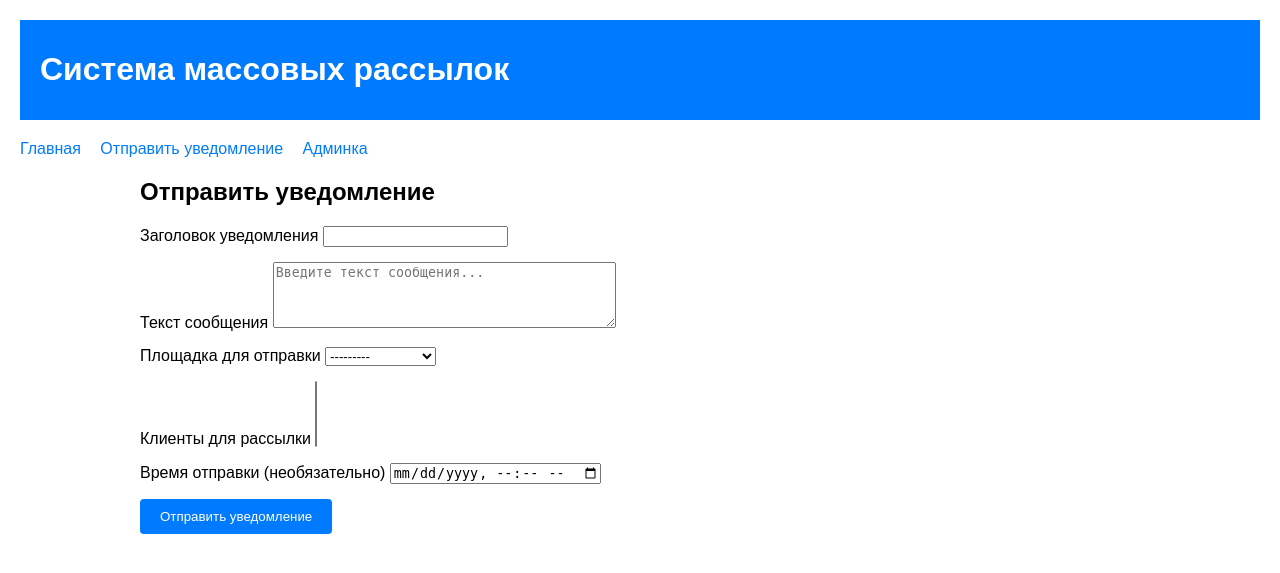
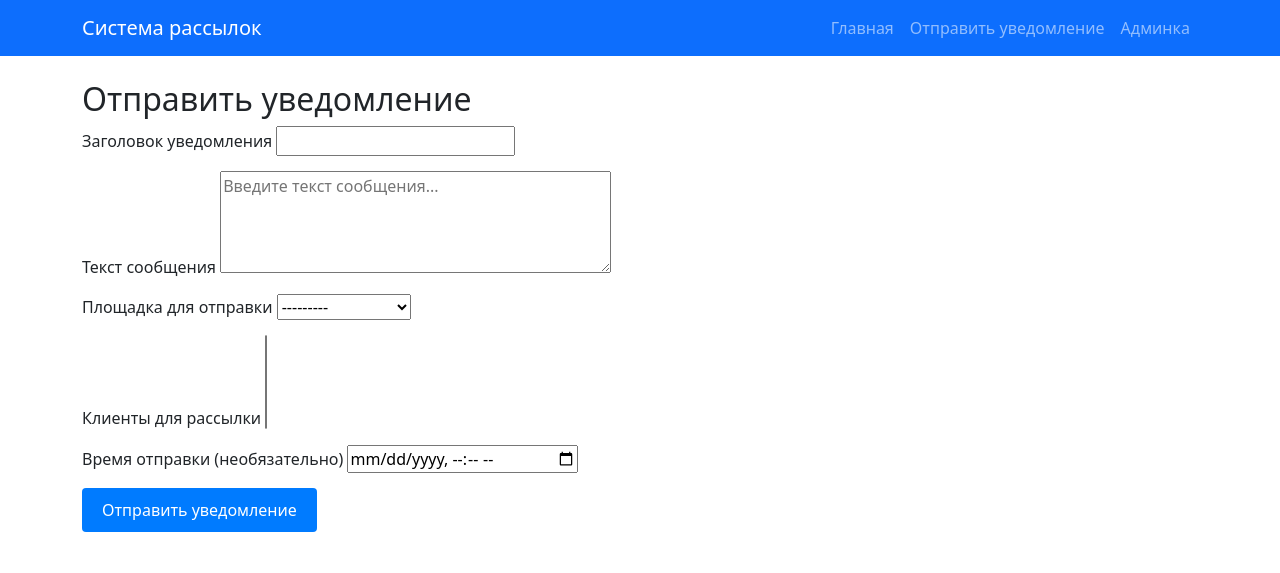
Before and after one commit to kenichiyamazaki/Telegram-SMS-Email-sender, a Django app: page /notifications/send/ in a window 1280 px wide. Shown: the top 573 px of the page. Run offline with Django 5.2, Linux system fonts and the light colour scheme; the visitor is signed in with stand-in values (Sample User, id 1); data that the repository does not hold is empty; parts of the project's set-up code (start-up, migrations or seed data) failed here and were passed over.

Commit message:
сделал рассылку по умолчанию всем, работаю над дизайном

```diff
--- a/NotificationSystem/notification_app/forms.py
+++ b/NotificationSystem/notification_app/forms.py
@@ -21,4 +21,5 @@ class NotificationForm(forms.ModelForm):
     def __init__(self, *args, **kwargs):
         super().__init__(*args, **kwargs)
         self.fields['clients'].queryset = Client.objects.all()
+        self.fields['clients'].initial = Client.objects.all().values_list('id', flat=True)
         self.fields['scheduled_time'].required = False
--- a/NotificationSystem/notification_app/templates/notification_app/base.html
+++ b/NotificationSystem/notification_app/templates/notification_app/base.html
@@ -1,30 +1,42 @@
 <!DOCTYPE html>
-<html>
+<html lang="ru">
 <head>
+    <meta charset="UTF-8">
     <title>Система рассылок</title>
-    <style>
-        body { font-family: Arial, sans-serif; margin: 0; padding: 20px; }
-        .header { background: #007bff; color: white; padding: 10px 20px; }
-        .nav { margin: 20px 0; }
-        .nav a { margin-right: 15px; text-decoration: none; color: #007bff; }
-        .content { max-width: 1000px; margin: 0 auto; }
-        .notification { padding: 15px; margin: 10px 0; border: 1px solid #ddd; }
-    </style>
+    <meta name="viewport" content="width=device-width, initial-scale=1">
+    <!-- Bootstrap 5 CDN -->
+    <link href="https://cdn.jsdelivr.net/npm/bootstrap@5.3.2/dist/css/bootstrap.min.css" rel="stylesheet">
+    <link rel="icon" type="image/png" href="https://cdn-icons-png.flaticon.com/512/561/561127.png">
 </head>
 <body>
-    <div class="header">
-        <h1>Система массовых рассылок</h1>
-    </div>
-
-    <div class="nav">
-        <a href="{% url 'dashboard' %}">Главная</a>
-        <a href="{% url 'send_notification' %}">Отправить уведомление</a>
-        <a href="/admin/">Админка</a>
-    </div>
-
-    <div class="content">
+    <nav class="navbar navbar-expand-lg navbar-dark bg-primary mb-4">
+        <div class="container">
+            <a class="navbar-brand" href="{% url 'dashboard' %}">Система рассылок</a>
+            <div class="collapse navbar-collapse">
+                <ul class="navbar-nav ms-auto">
+                    <li class="nav-item">
+                        <a class="nav-link" href="{% url 'dashboard' %}">Главная</a>
+                    </li>
+                    <li class="nav-item">
+                        <a class="nav-link" href="{% url 'send_notification' %}">Отправить уведомление</a>
+                    </li>
+                    <li class="nav-item">
+                        <a class="nav-link" href="/admin/">Админка</a>
+                    </li>
+                </ul>
+            </div>
+        </div>
+    </nav>
+    <div class="container">
+        {% if messages %}
+            {% for message in messages %}
+                <div class="alert alert-{{ message.tags }} mt-2" role="alert">
+                    {{ message }}
+                </div>
+            {% endfor %}
+        {% endif %}
         {% block content %}
         {% endblock %}
     </div>
+    <script src="https://cdn.jsdelivr.net/npm/bootstrap@5.3.2/dist/js/bootstrap.bundle.min.js"></script>
 </body>
-</html>
--- a/NotificationSystem/notification_app/views.py
+++ b/NotificationSystem/notification_app/views.py
@@ -12,7 +12,7 @@ def is_admin(user):
 @user_passes_test(is_admin)
 def dashboard(request):
     """Главная страница с статистикой"""
-    notifications = Notification.objects.all().order_by('-created_at')[:10]
+    notifications = Notification.objects.all().order_by('-created_at')[:9]
     total_notifications = Notification.objects.count()
     sent_notifications = Notification.objects.filter(status='completed').count()
 
```
Also changed, not shown: NotificationSystem/NotificationSystem/settings.py (+8 -8 lines), NotificationSystem/notification_app/tasks.py (+28 -45 lines), NotificationSystem/notification_app/templates/notification_app/dashboard.html (+12 -6 lines).
